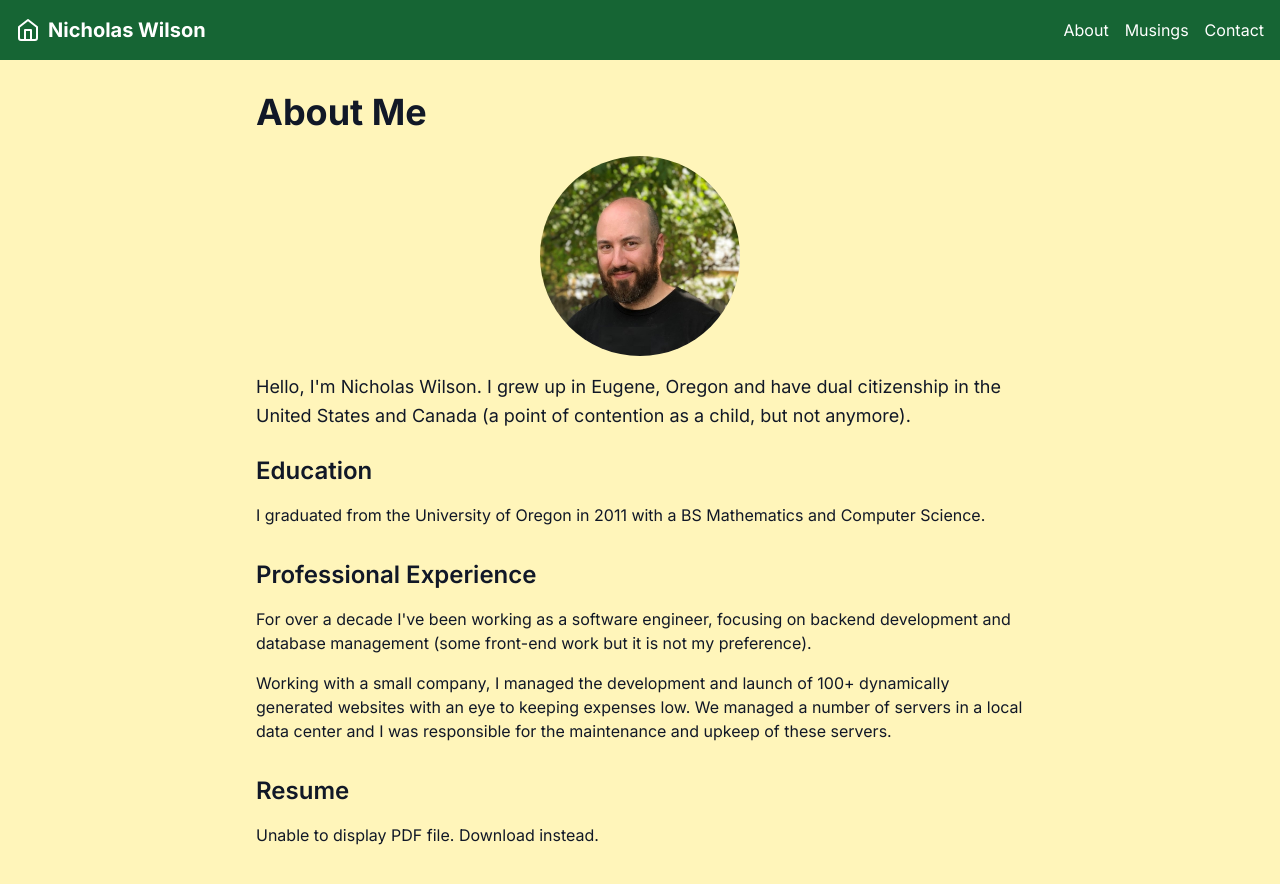
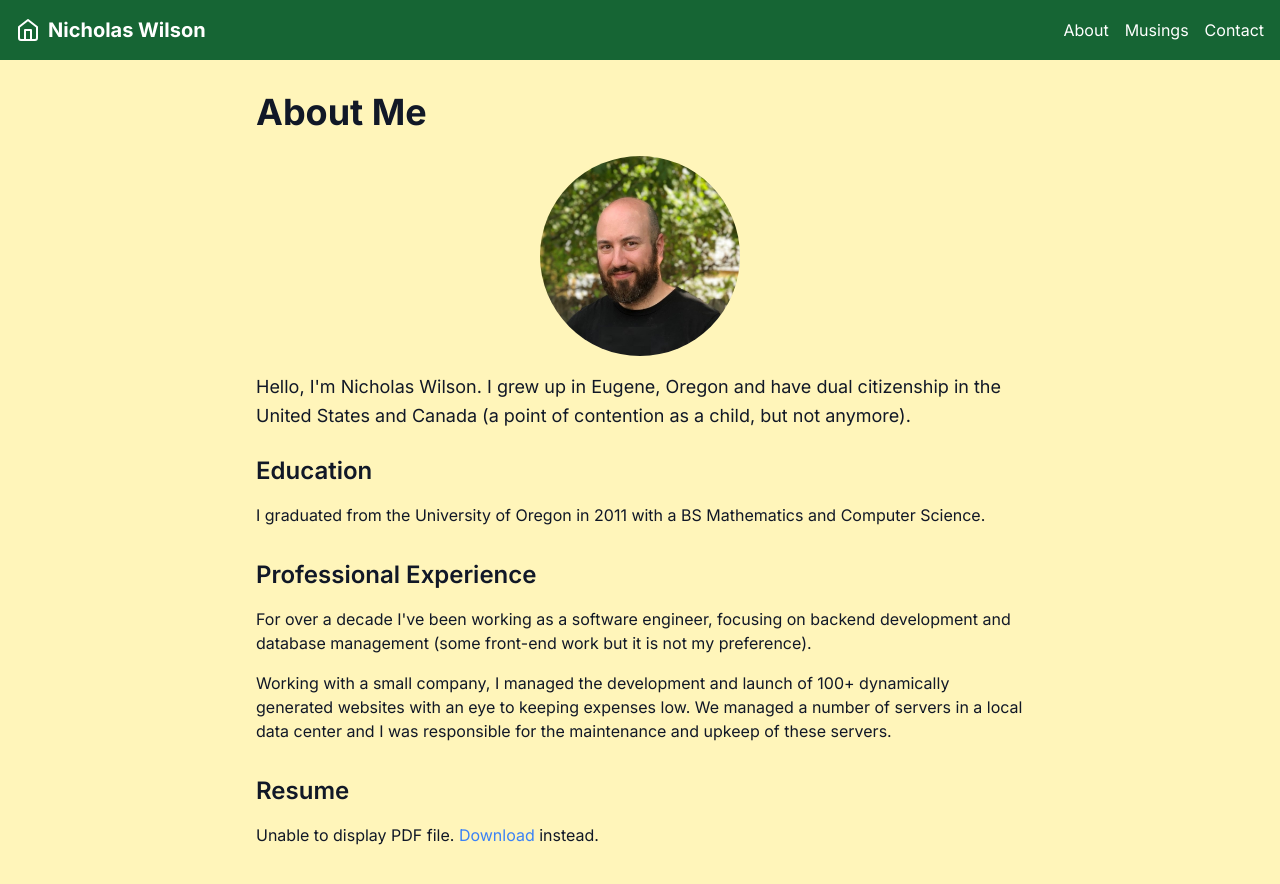
Before and after one commit to nwilson5/nuuson, a Next.js app: page /about in a window 1280 px wide. Shown: the top 884 px of the page. Built offline with nearby package versions, Linux system fonts and the light colour scheme.

Commit message:
fallback resume download link color

```diff
--- a/src/components/Resume.tsx
+++ b/src/components/Resume.tsx
@@ -1,4 +1,5 @@
 import React from 'react';
+import Link from 'next/link';
 
 function Resume() {
   return (
@@ -8,7 +9,7 @@ function Resume() {
         data="/resume/Nicholas-Wilson-resume-v.pdf"
         type="application/pdf"
     >
-        <p>Unable to display PDF file. <a href="/resume/Nicholas-Wilson-resume-v.pdf">Download</a> instead.</p>
+        <p>Unable to display PDF file. <Link href="/resume/Nicholas-Wilson-resume-v.pdf" className="text-blue-500 hover:underline">Download</Link> instead.</p>
     </object>
   );
 }
```
